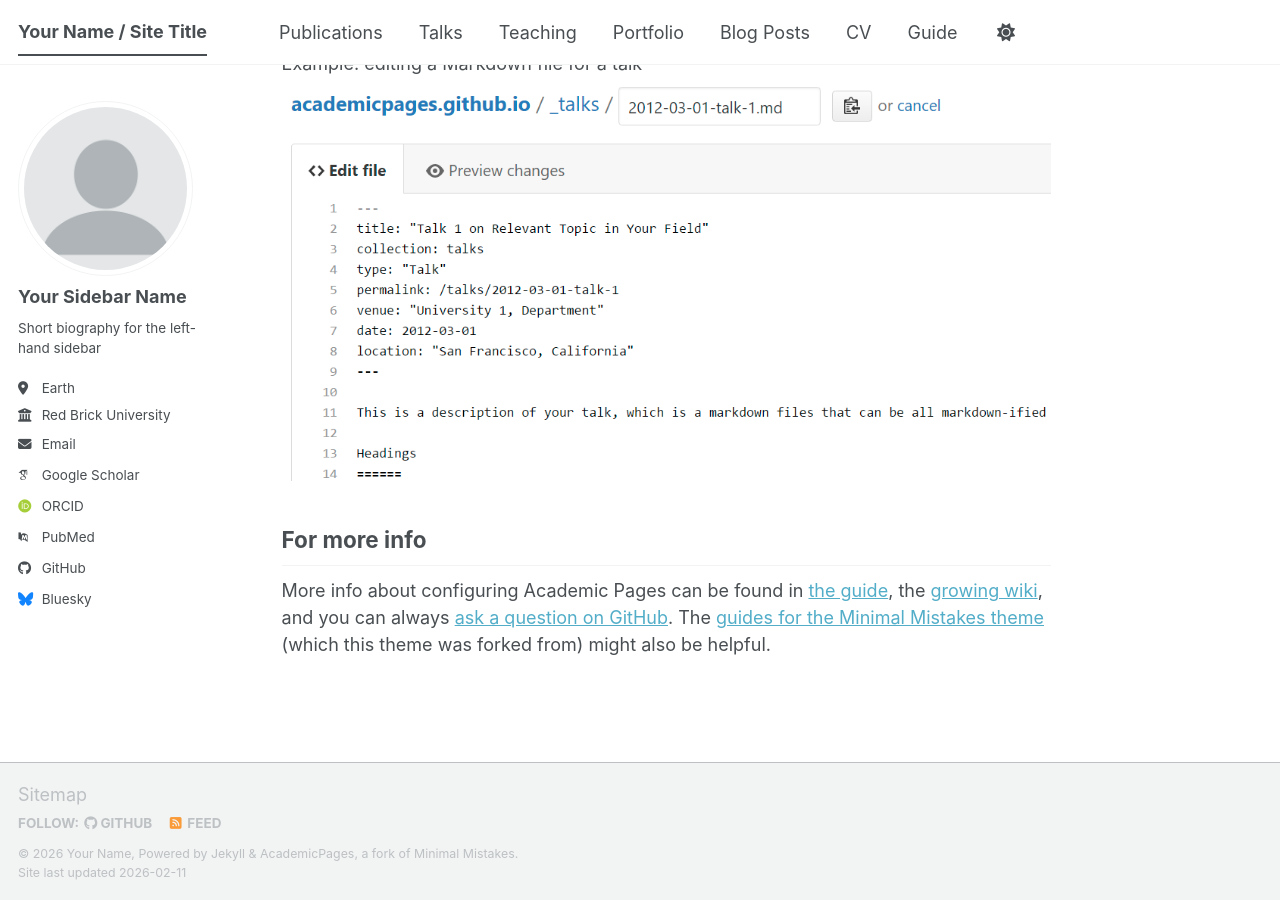
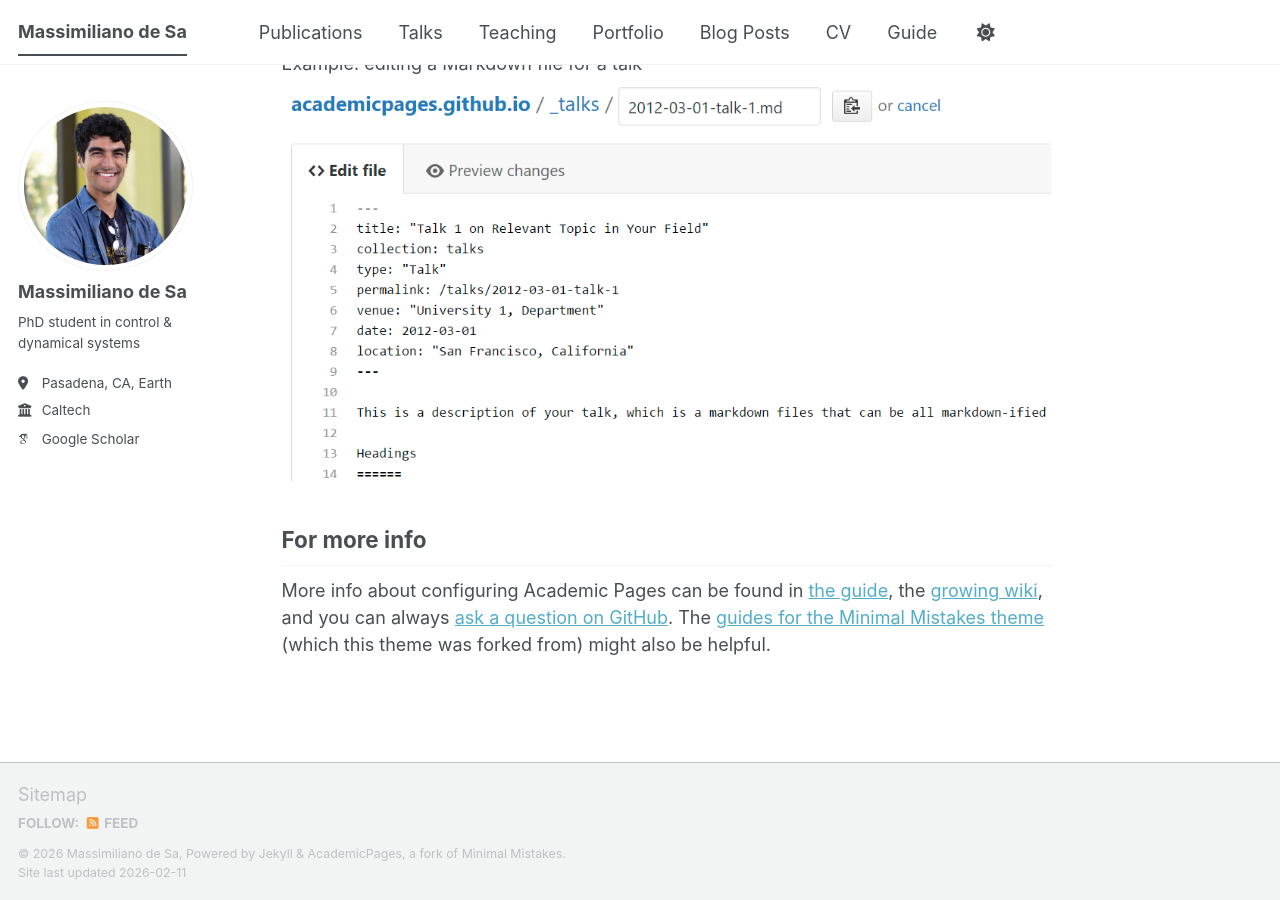
Before and after one commit to mzdesa/mzdesa.github.io, a Jekyll site: the page built from _pages/about.md, in a window 1280 px wide and 900 px high, scrolled down 2720 px. Built offline with Jekyll 4.4.1, drawn with Linux system fonts in a browser that asks for light colours; some web fonts are replaced; a script bundle is joined from its source files by our own code; library files that are not in the unit come from our copies.

Commit message:
first push

```diff
--- a/_config.yml
+++ b/_config.yml
@@ -9,14 +9,14 @@
 # Basic Site Settings
 locale                   : "en-US"
 site_theme               : "default" # The available themes options are "default", "air", "sunrise", "mint", "dirt" and "contrast"
-title                    : "Your Name / Site Title"
+title                    : "Massimiliano de Sa"
 title_separator          : "-"
-name                     : &name "Your Name"
+name                     : &name "Massimiliano de Sa"
 description              : &description "Your Name's academic portfolio"   # Update this with a general description of your site, this is the default if not overridden by a page
-url                      : https://academicpages.github.io # The base hostname & protocol for your site e.g. "https://[your GitHub username].github.io",
+url                      : https://mzdesa.github.io # The base hostname & protocol for your site e.g. "https://[your GitHub username].github.io",
                                                            # or if you already have some other page hosted on Github then use "https://[your GitHub username].github.io/[Your Repo Name]"
 baseurl                  : "" # the subpath of your site, e.g. "/blog"
-repository               : "academicpages/academicpages.github.io"
+repository               : "mzdesa/mzdesa.github.io"
 
 # Site Author - The following control what appear as part of the author content on the side bar.
 #               If a field is blank the icon and link will not appear, otherwise it will be shown.
@@ -24,24 +24,24 @@ repository               : "academicpages/academicpages.github.io"
 author:
   # Biographic information
   avatar           : "profile.png"
-  name             : "Your Sidebar Name"
+  name             : "Massimiliano de Sa"
   pronouns         : # example: "she/her"
-  bio              : "Short biography for the left-hand sidebar"
-  location         : "Earth"
-  employer         : "Red Brick University"
+  bio              : "PhD student in control & dynamical systems"
+  location         : "Pasadena, CA, Earth"
+  employer         : "Caltech"
   uri              : # URL
-  email            : "none@example.org"
+  email            : # "none@example.org"
 
   # Academic websites
   academia         : # URL
   arxiv            : # URL - Update with the correct link to your profile
-  googlescholar    : "https://scholar.google.com/citations?user=PS_CX0AAAAAJ"
+  googlescholar    : "https://scholar.google.com/citations?user=g9FbD0UAAAAJ&hl=en"
   inspire-hep      : # URL
   impactstory      : # URL
-  orcid            : "https://orcid.org/yourorcidurl"
+  orcid            : # "https://orcid.org/yourorcidurl"
   semantic         : # URL
   ssrn             : # URL
-  pubmed           : "https://www.ncbi.nlm.nih.gov/pubmed/?term=john+snow"
+  pubmed           : # "https://www.ncbi.nlm.nih.gov/pubmed/?term=john+snow"
   researchgate     : # URL
   scopus           : # URL
   zotero           : # URL
@@ -51,13 +51,13 @@ author:
   bitbucket        : # Username - Update with your username on the site
   codepen          : # Username
   dribbble         : # Username
-  github           : "academicpages"
+  github           : # "academicpages"
   kaggle           : # Username
   stackoverflow    : # User number or user number and name (i.e., use "1" or "1/jeff-atwood")
 
   # Social media
   artstation       : # Username
-  bluesky          : "bsky.app" # Replace this with you Bluesky username
+  bluesky          : # "bsky.app" # Replace this with you Bluesky username
   facebook         : # Username
   flickr           : # Username
   foursquare       : # Username
```
Also changed, not shown: images/profile.png.
